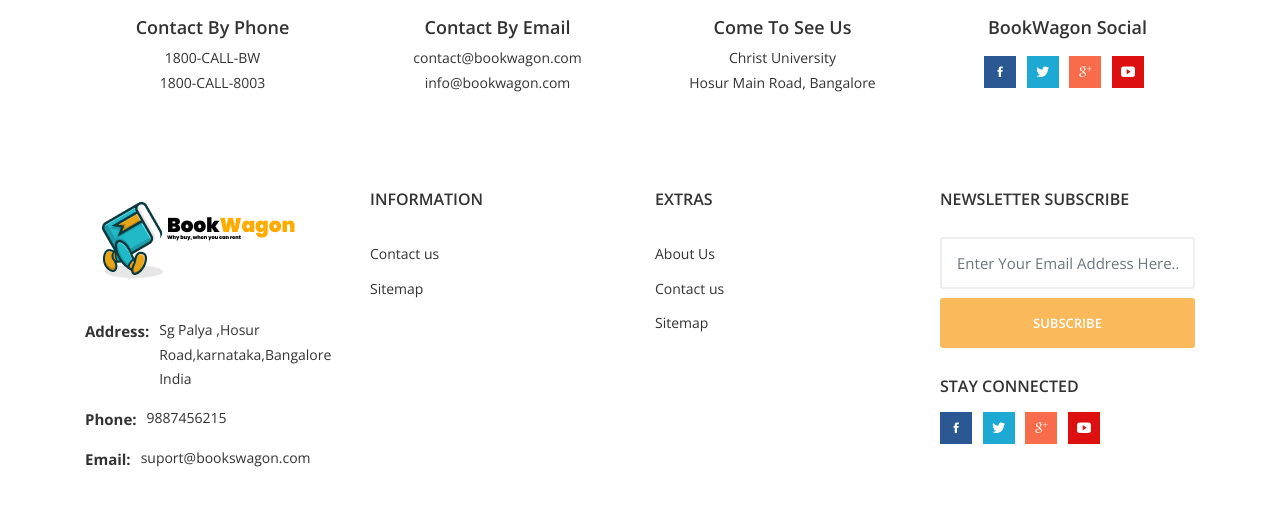
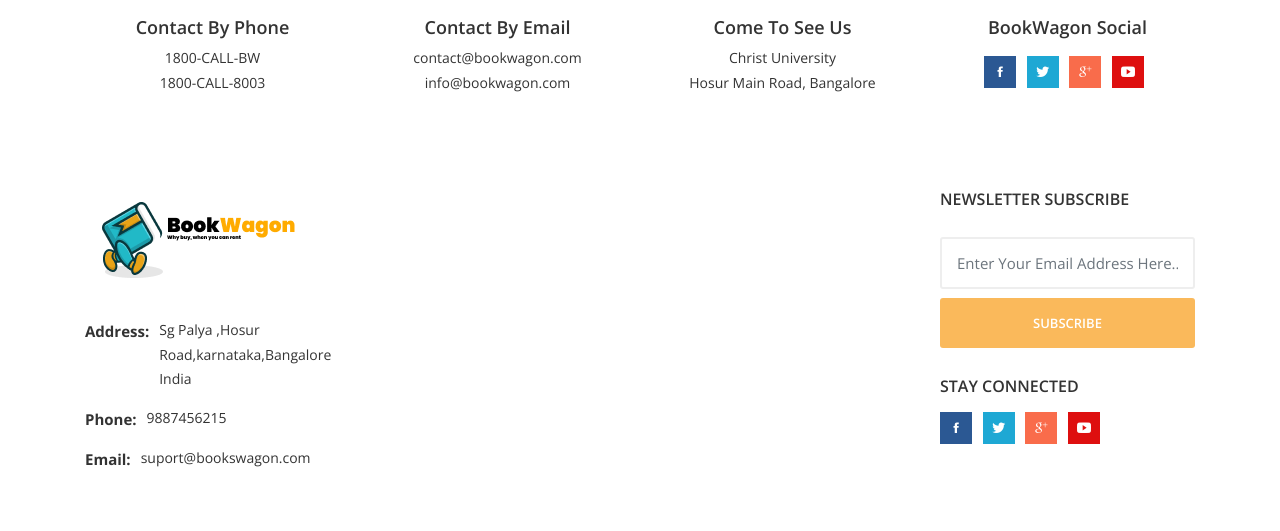
Before and after one commit to dipanshuvaibhav/BookWagon_DBMS_Project, a PHP site: page /contact.php in a window 1280 px wide. Shown: the part 1001-1532 px from the top of the page. Run offline with PHP 8.4, Linux system fonts and the light colour scheme; the visitor is signed in with stand-in values (Sample User, id 1); data that the repository does not hold is empty; some libraries are stand-ins or nearby versions; some web fonts are replaced.

Commit message:
Update contact.php

```diff
--- a/contact.php
+++ b/contact.php
@@ -307,30 +307,7 @@ session_start();
                         <p><span class="label">Email:</span><span class="text">suport@bookswagon.com</span></p>
                     </div>
                 </div>
-            </div>
-            <div class=" col-xl-3 col-lg-2 col-sm-6">
-                <div class="single-footer pb--40">
-                    <div class="footer-title">
-                        <h3>Information</h3>
-                    </div>
-                    <ul class="footer-list normal-list">
-                        <li><a href="">Contact us</a></li>
-                        <li><a href="">Sitemap</a></li>
-                    </ul>
-                </div>
-            </div>
-            <div class=" col-xl-3 col-lg-2 col-sm-6">
-                <div class="single-footer pb--40">
-                    <div class="footer-title">
-                        <h3>Extras</h3>
-                    </div>
-                    <ul class="footer-list normal-list">
-                        <li><a href="">About Us</a></li>
-                        <li><a href="">Contact us</a></li>
-                        <li><a href="">Sitemap</a></li>
-                    </ul>
-                </div>
-            </div>
+		</div>
             <div class=" col-xl-3 col-lg-4 col-sm-6">
                 <div class="footer-title">
                     <h3>Newsletter Subscribe</h3>
```
